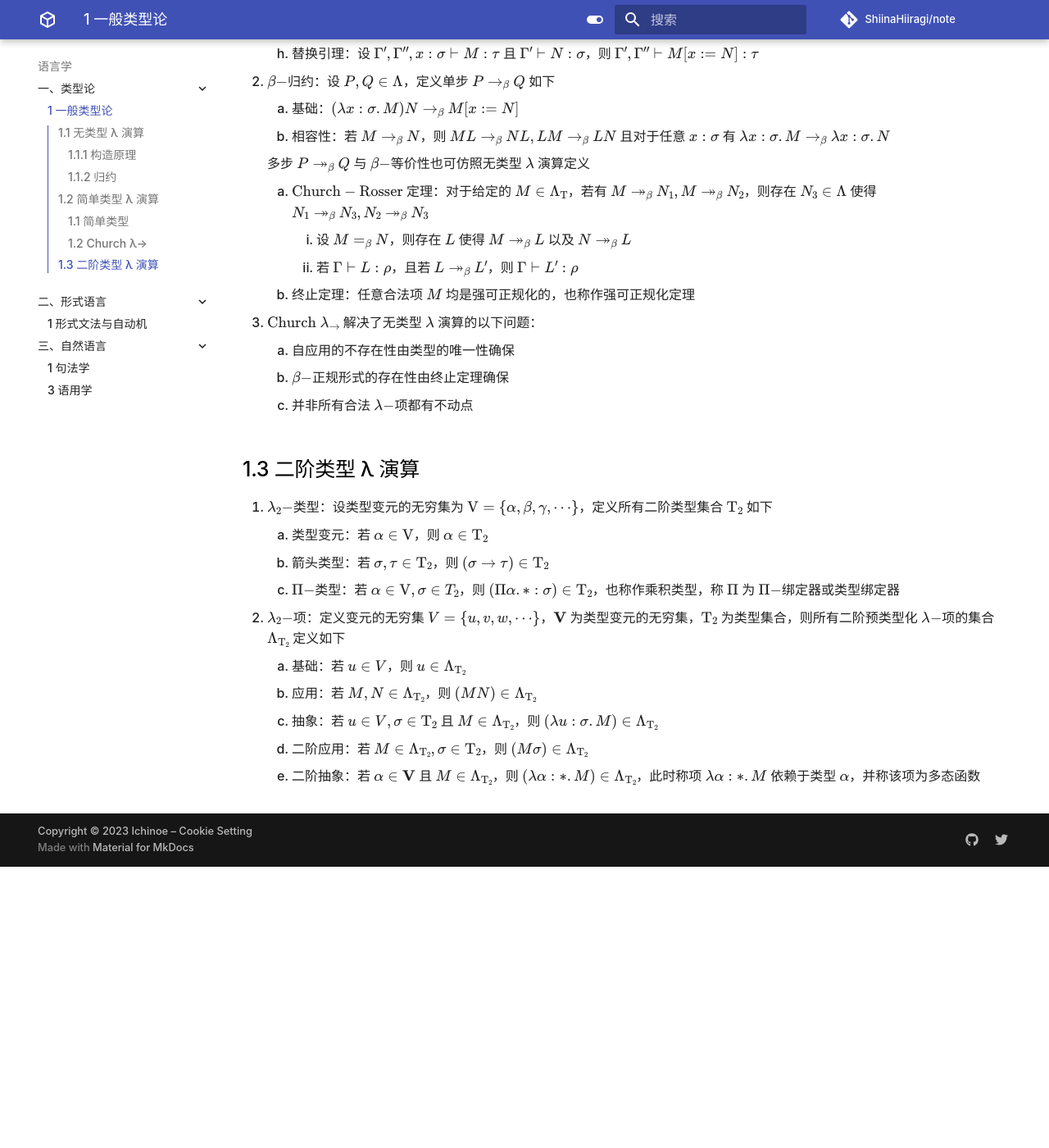
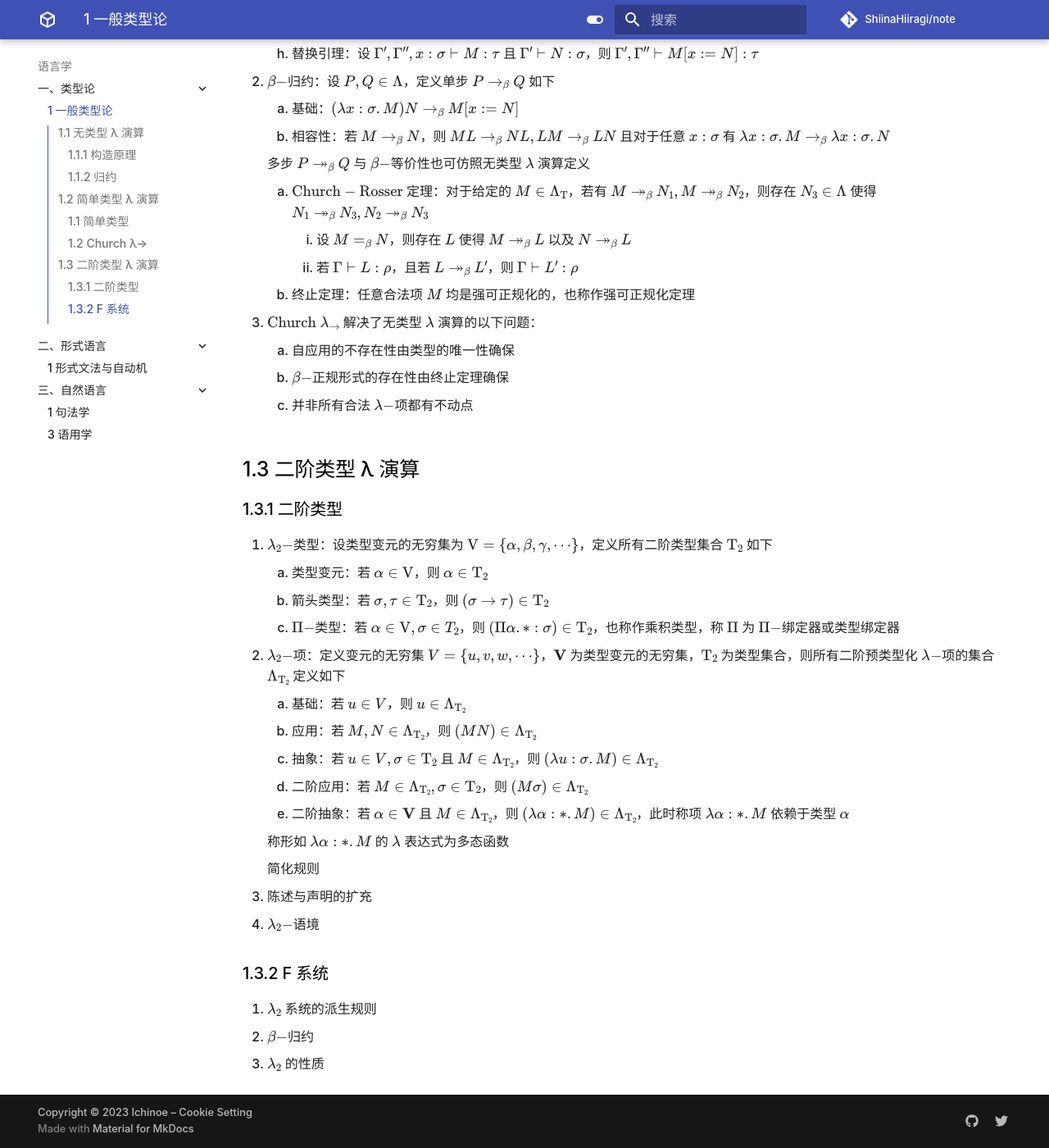
Before and after one commit to ShiinaHiiragi/note, an MkDocs documentation site: the page built from docs/lang/type/gen.md, in a window 1280 px wide and 1400 px high, scrolled down 4865 px. Shown: the whole window at 82% size. Built offline with MkDocs 1.6.1 and Material for MkDocs 9.7.7, drawn with Linux system fonts in a browser that asks for light colours; comment, search, counter and statistics services are not loaded; before the commit the page ends 5922 px from its top, so only the background shows below that.

Commit message:
stage frame

```diff
--- a/docs/lang/type/gen.md
+++ b/docs/lang/type/gen.md
@@ -177,6 +177,7 @@
     3. 并非所有合法 $\lambda-$项都有不动点
 
 ## 1.3 二阶类型 λ 演算
+### 1.3.1 二阶类型
 1. $\lambda_2-$类型：设类型变元的无穷集为 $\mathrm V = \{\alpha, \beta, \gamma, \cdots\}$，定义所有二阶类型集合 $\mathrm T_2$ 如下
     1. 类型变元：若 $\alpha \in \mathrm V$，则 $\alpha \in \mathrm T_2$
     2. 箭头类型：若 $\sigma, \tau \in \mathrm T_2$，则 $(\sigma \to \tau) \in \mathrm T_2$
@@ -186,4 +187,17 @@
     2. 应用：若 $M, N \in \Lambda_{\mathrm T_2}$，则 $(MN) \in \Lambda_{\mathrm T_2}$
     3. 抽象：若 $u \in V, \sigma \in \mathrm T_2$ 且 $M \in \Lambda_{\mathrm T_2}$，则 $(\lambda u: \sigma.M) \in \Lambda_{\mathrm T_2}$
     4. 二阶应用：若 $M \in \Lambda_{\mathrm T_2}, \sigma \in \mathrm T_2$，则 $(M\sigma) \in \Lambda_{\mathrm T_2}$
-    5. 二阶抽象：若 $\alpha \in \mathbf V$ 且 $M \in \Lambda_{\mathrm T_2}$，则 $(\lambda \alpha: *.M) \in \Lambda_{\mathrm T_2}$，此时称项 $\lambda \alpha: *.M$ 依赖于类型 $\alpha$，并称该项为多态函数
+    5. 二阶抽象：若 $\alpha \in \mathbf V$ 且 $M \in \Lambda_{\mathrm T_2}$，则 $(\lambda \alpha: *.M) \in \Lambda_{\mathrm T_2}$，此时称项 $\lambda \alpha: *.M$ 依赖于类型 $\alpha$
+
+    称形如 $\lambda \alpha: *.M$ 的 $\lambda$ 表达式为多态函数
+
+    简化规则
+
+3. 陈述与声明的扩充
+4. $\lambda_2-$语境
+
+### 1.3.2 F 系统
+
+1. $\lambda_2$ 系统的派生规则
+2. $\beta-$归约
+3. $\lambda_2$ 的性质
```
